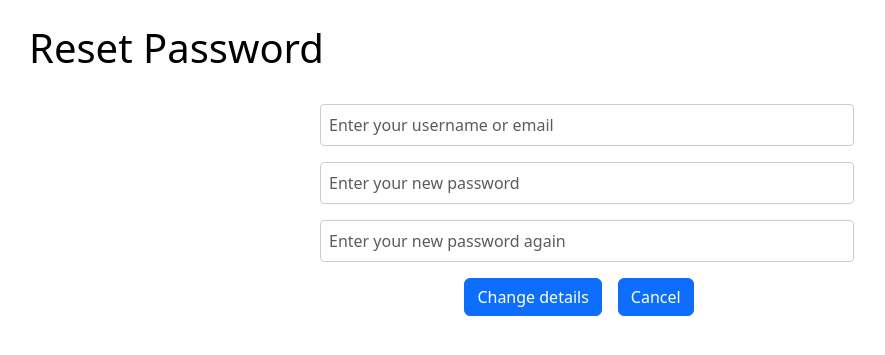
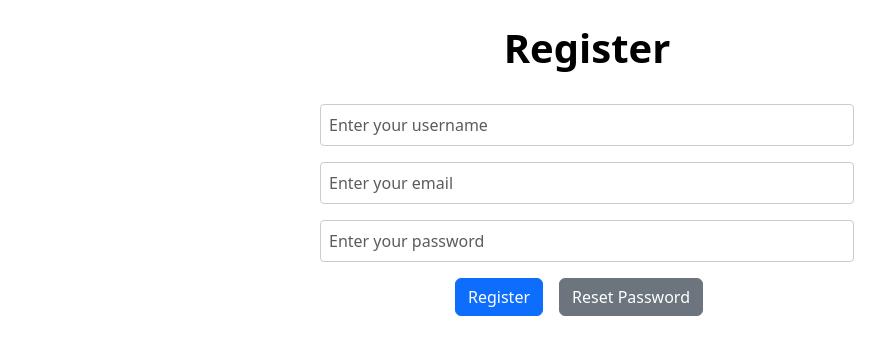
Before and after one commit to DeObjectifOne/CS-code, a Python web app: template Coding time!/website/templates/register.html in a window 1280 px wide. Shown: the part 56-411 px from the top of the page, without its empty margins (53-938 px from the left). Run offline with Jinja, Linux system fonts and the light colour scheme; the template is opened without the code that fills it, so the values that code supplies are empty; some libraries are stand-ins or nearby versions.

Commit message:
Update register.html

```diff
--- a/Coding time!/website/templates/register.html
+++ b/Coding time!/website/templates/register.html
@@ -1,10 +1,10 @@
-{% extends "layout.html" %}{% block title %}Settings{% endblock %}
+{% extends "layout.html" %} {% block title %}Register{% endblock %}
 
 {% block content %}
 
 <br>
 
-<h1>Reset Password</h1>
+<h1 align="center"><b>Register</b></h1>
 
 <br>
 
@@ -19,7 +19,7 @@
         <div class="col-md-6">
             <form
                 method="POST"
-                action="{{ url_for('auth.reset_password') }}">
+                action="{{ url_for('auth.register') }}">
                 <!--Each input boxes receives the class mb-3-->
                 <!--'mb-3' defines the amount of spacing inbetween elements-->
                 <!--the grid system is used, so there are 3 grid spaces inbetween each element-->
@@ -29,27 +29,30 @@
                     <input
                         type="text"
                         class="form-control"
-                        name="username_or_email"
-                        id="username_or_email"
-                        placeholder="Enter your username or email">
+                        name="username"
+                        id="username"
+                        placeholder="Enter your username"
+                        required>
+                </div>
+
+                <div class="mb-3">
+                    <input
+                        type="email"
+                        class="form-control"
+                        name="email"
+                        id="email"
+                        placeholder="Enter your email"
+                        required>
                 </div>
 
                 <div class="mb-3">
                     <input
                         type="password"
                         class="form-control"
-                        name="new_password"
-                        id="new_password"
-                        placeholder="Enter your new password">
-                </div>
-
-                <div class="mb-3">
-                    <input
-                        type="password"
-                        class="form-control"
-                        name="confirm_password"
-                        id="confirm_password"
-                        placeholder="Enter your new password again">
+                        name="password"
+                        id="password"
+                        placeholder="Enter your password"
+                        required>
                 </div>
 
                 <!--The additional usage of align center is done for the vertical axis-->
@@ -60,14 +63,14 @@
                     <!--is also used to space them out with the margins-->
                     <button
                         type="submit"
-                        class="btn btn-primary mx=3">
-                        Change details
+                        class="btn btn-primary">
+                        Register
                     </button>
-                    <button
-                        onclick="history.back()"
-                        class="btn btn-primary mx-3">
-                        Cancel
-                    </button>
+                    <a
+                        href="{{ url_for('auth.reset_password') }}"
+                        class="btn btn-secondary mx-3">
+                        Reset Password
+                    </a>
                 </div>
 
             </form>
```
